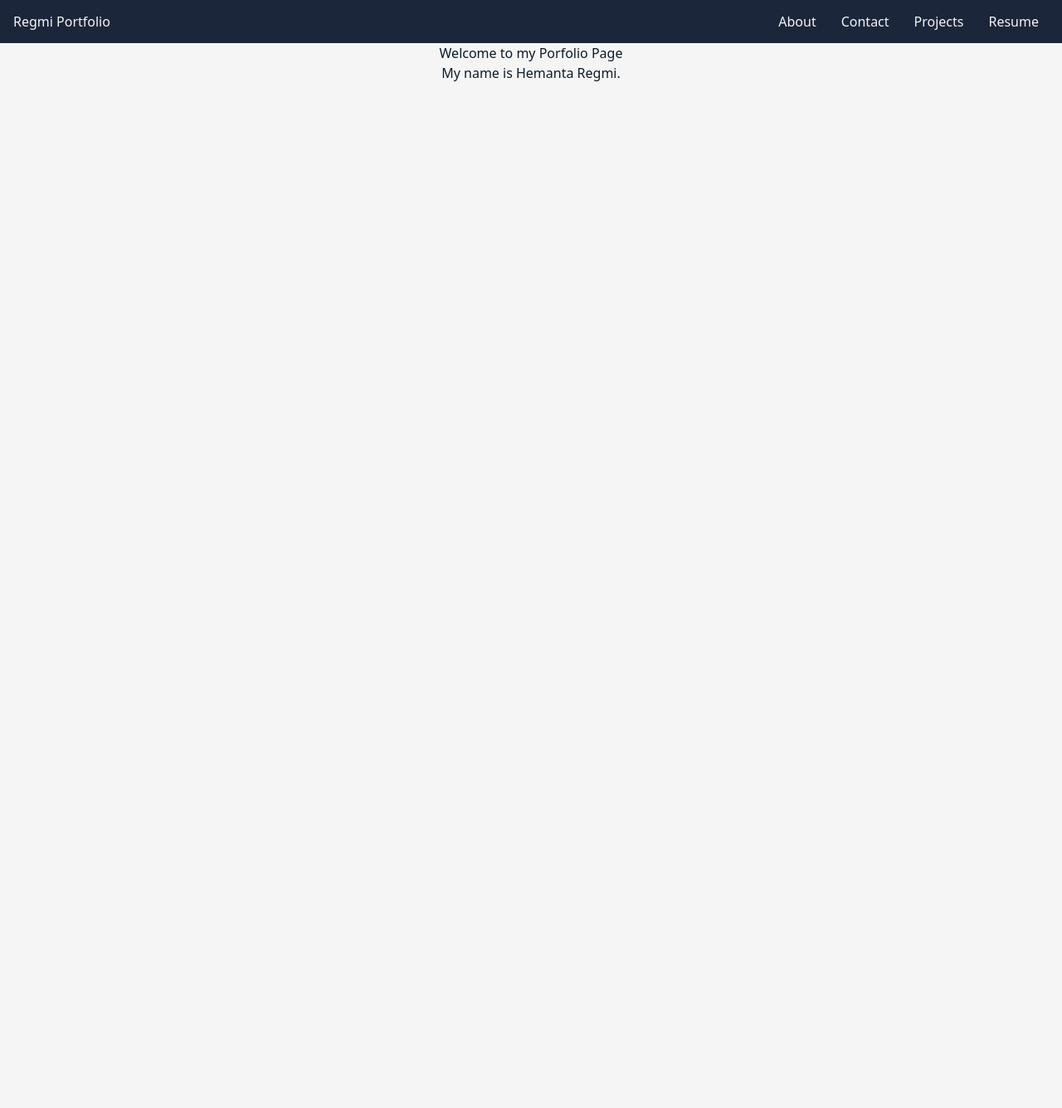
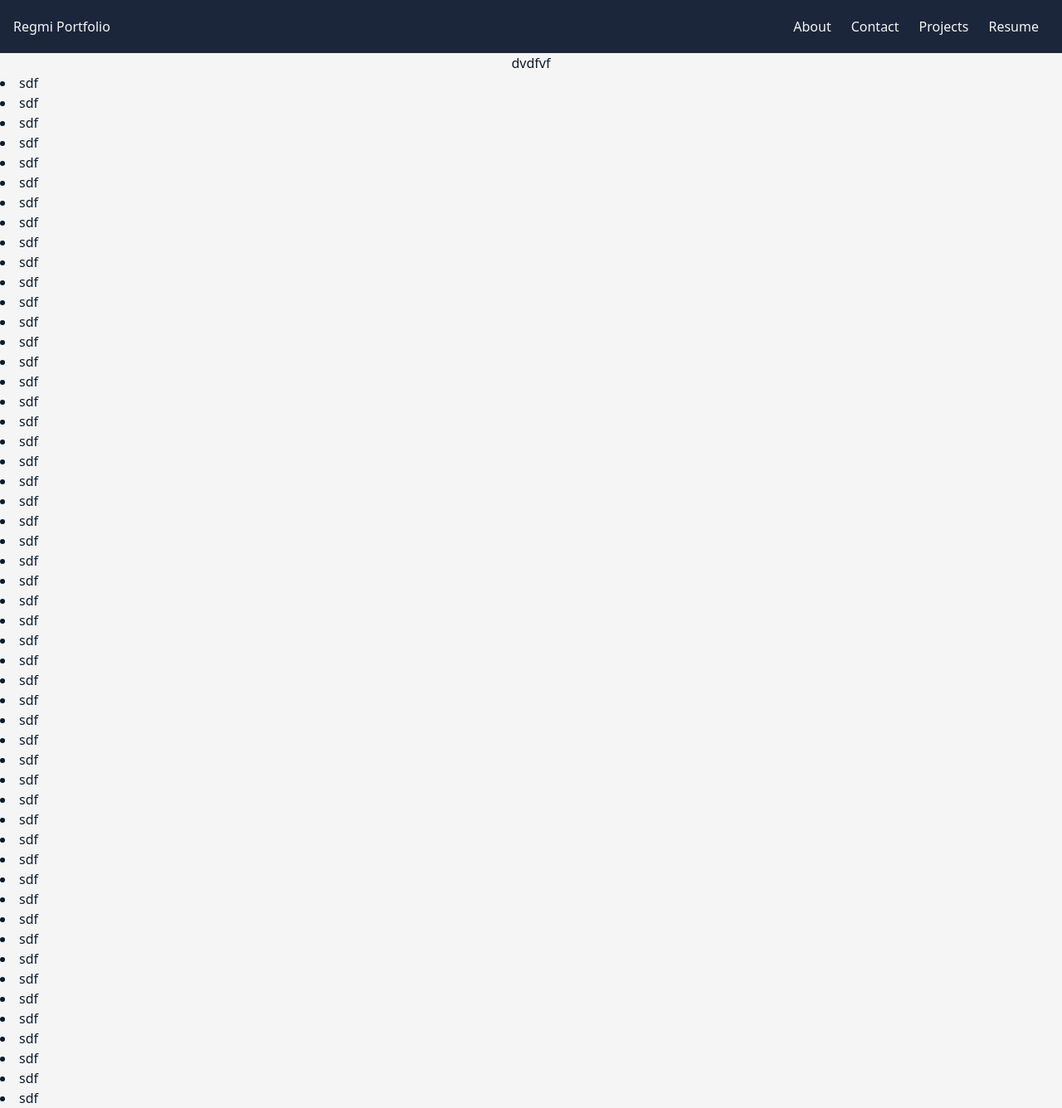
Before and after one commit to HemantaRegmi/PortFolioPage, a React (Vite) app: page /about in a window 1280 px wide. Shown: the whole page at 83% size. Before the commit the page ends 800 px from the top, so only its background shows below. Built offline with nearby package versions, Linux system fonts and the light colour scheme.

Commit message:
deployment 1

```diff
--- a/src/App.tsx
+++ b/src/App.tsx
@@ -1,5 +1,5 @@
 import NavBar from "./components/navbar";
-import AppRoutes from "./routes/appRoutes";
+import AppRoutes from "./routes/AppRoutes";
 
 function App() {
   return (
--- a/src/components/navbar/index.tsx
+++ b/src/components/navbar/index.tsx
@@ -17,7 +17,7 @@ export default function NavBar() {
   };
 
   return (
-    <nav className=" bg-lightblack py-3.5 px-1">
+    <nav className=" bg-lightblack py-5 px-1">
       <section className="flex justify-between items-center ">
         <Link
           to="/about"
@@ -26,7 +26,7 @@ export default function NavBar() {
           Regmi Portfolio
         </Link>
 
-        <div className="hidden sm:flex space-x-1.5 me-3">
+        <div className="hidden sm:flex spaqce-x-1.5 me-3">
           {navLinks.map((link) => (
             <ul key={link.path}>
               <Link
--- a/src/pages/about/index.tsx
+++ b/src/pages/about/index.tsx
@@ -1,12 +1,59 @@
 export default function About() {
   return (
-    <div>
-      <h1 className="flex h-full justify-center ">
-        Welcome to my Porfolio Page
-      </h1>
-      <>
-        <h2 className="flex justify-center">My name is Hemanta Regmi.</h2>
-      </>
-    </div>
+    <>
+      <h1 className="flex justify-center">dvdfvf</h1>
+      <li>sdf</li>
+      <li>sdf</li>
+      <li>sdf</li>
+      <li>sdf</li>
+      <li>sdf</li>
+      <li>sdf</li>
+      <li>sdf</li>
+      <li>sdf</li>
+      <li>sdf</li>
+      <li>sdf</li>
+      <li>sdf</li>
+      <li>sdf</li>
+      <li>sdf</li>
+      <li>sdf</li>
+      <li>sdf</li>
+      <li>sdf</li>
+      <li>sdf</li>
+      <li>sdf</li>
+      <li>sdf</li>
+      <li>sdf</li>
+      <li>sdf</li>
+      <li>sdf</li>
+      <li>sdf</li>
+      <li>sdf</li>
+      <li>sdf</li>
+      <li>sdf</li>
+      <li>sdf</li>
+      <li>sdf</li>
+      <li>sdf</li>
+      <li>sdf</li>
+      <li>sdf</li>
+      <li>sdf</li>
+      <li>sdf</li>
+      <li>sdf</li>
+      <li>sdf</li>
+      <li>sdf</li>
+      <li>sdf</li>
+      <li>sdf</li>
+      <li>sdf</li>
+      <li>sdf</li>
+      <li>sdf</li>
+      <li>sdf</li>
+      <li>sdf</li>
+      <li>sdf</li>
+      <li>sdf</li>
+      <li>sdf</li>
+      <li>sdf</li>
+      <li>sdf</li>
+      <li>sdf</li>
+      <li>sdf</li>
+      <li>sdf</li>
+      <li>sdf</li>
+    </>
   );
 }
```
